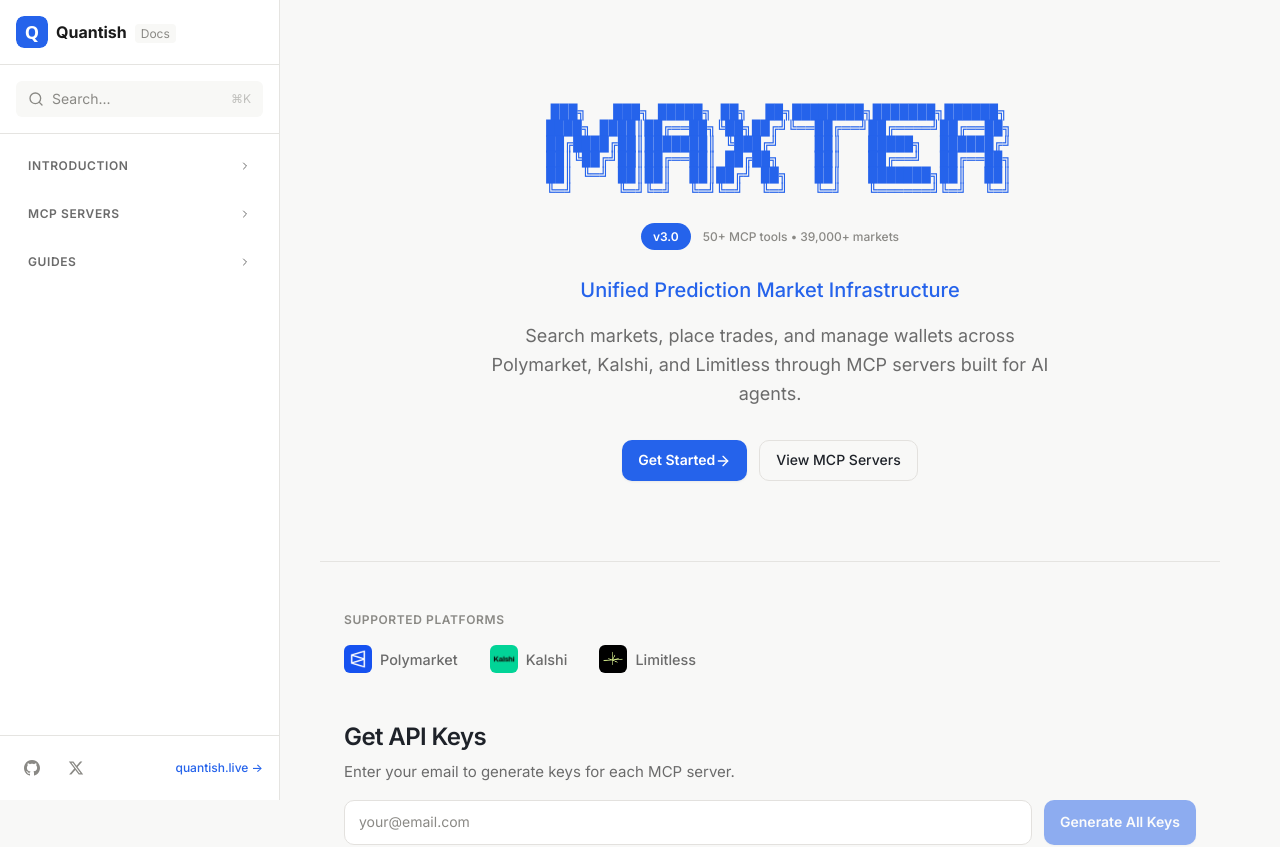
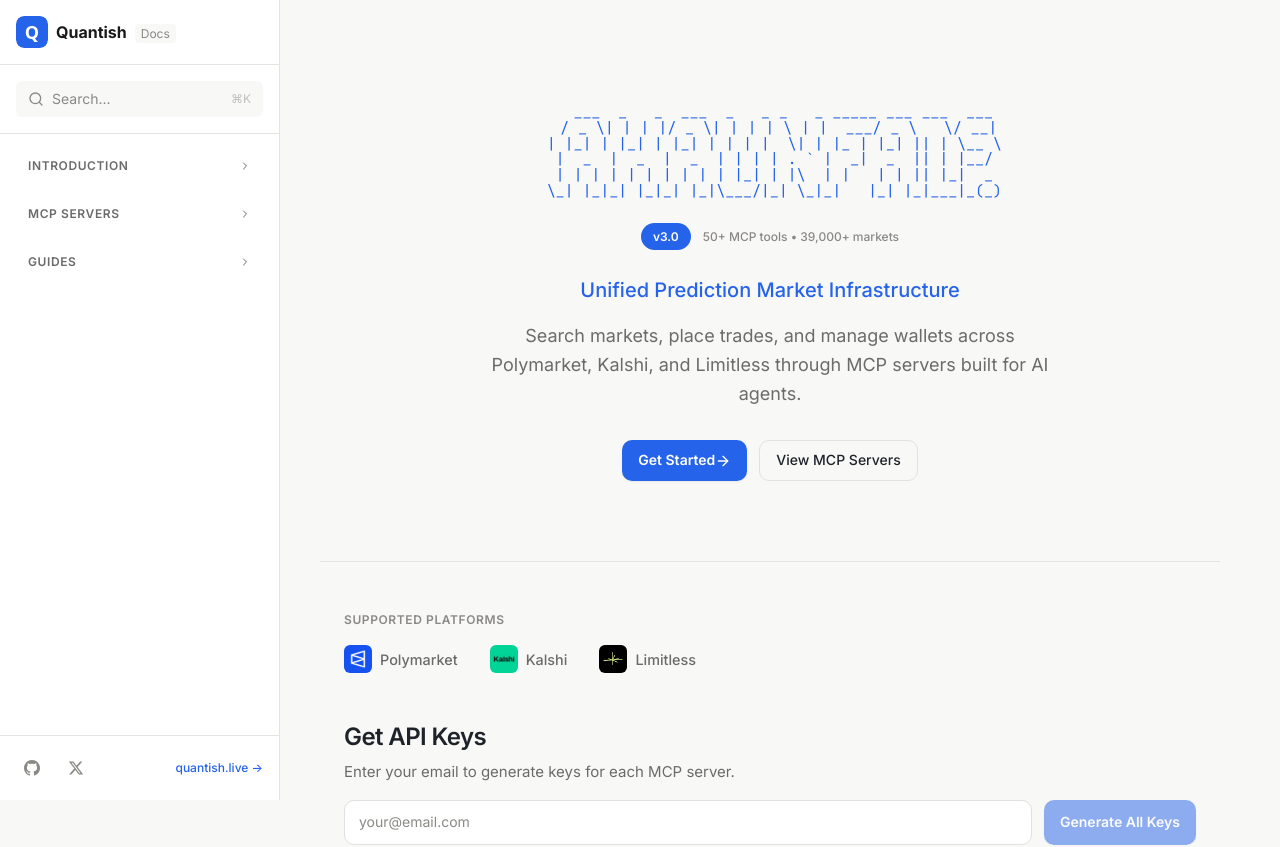
Before and after one commit to boshjerns/quantish-docs, a Next.js app: page / in a window 1280 px wide. Shown: the top 847 px of the page. Built offline with nearby package versions, Linux system fonts and the light colour scheme.

Commit message:
Fix: Use simple ASCII art that actually spells QUANTISH correctly

```diff
--- a/app/page.tsx
+++ b/app/page.tsx
@@ -38,14 +38,14 @@
   address?: string;
 }
 
-// ASCII Art Logo - QUANTISH in block letters
+// ASCII Art Logo - QUANTISH
 const ASCII_LOGO = `
-  ███╗   ███╗ █████╗ ██╗  ██╗████████╗███████╗██████╗
-  ████╗ ████║██╔══██╗╚██╗██╔╝╚══██╔══╝██╔════╝██╔══██╗
-  ██╔████╔██║███████║ ╚███╔╝    ██║   █████╗  ██████╔╝
-  ██║╚██╔╝██║██╔══██║ ██╔██╗    ██║   ██╔══╝  ██╔══██╗
-  ██║ ╚═╝ ██║██║  ██║██╔╝ ██╗   ██║   ███████╗██║  ██║
-  ╚═╝     ╚═╝╚═╝  ╚═╝╚═╝  ╚═╝   ╚═╝   ╚══════╝╚═╝  ╚═╝`;
+   ___  _   _  ___  _   _ _   _ _____ ___ ___  ___
+  / _ \\| | | |/ _ \\| | | | \\ | |  ___/ _ \\   \\/ __|
+ | |_| | |_| | |_| | | | |  \\| | |_ | |_| || | \\__ \\
+ |  _  |  _  |  _  | | | | . \` |  _|  _  || | |__/
+ | | | | | | | | | | |_| | |\\  | |   | | || |_|  _
+ \\_| |_|_| |_|_| |_|\\___/|_| \\_|_|   |_| |_|___|_(_)`;
 
 export default function Home() {
   const [externalId, setExternalId] = useState('');
```
